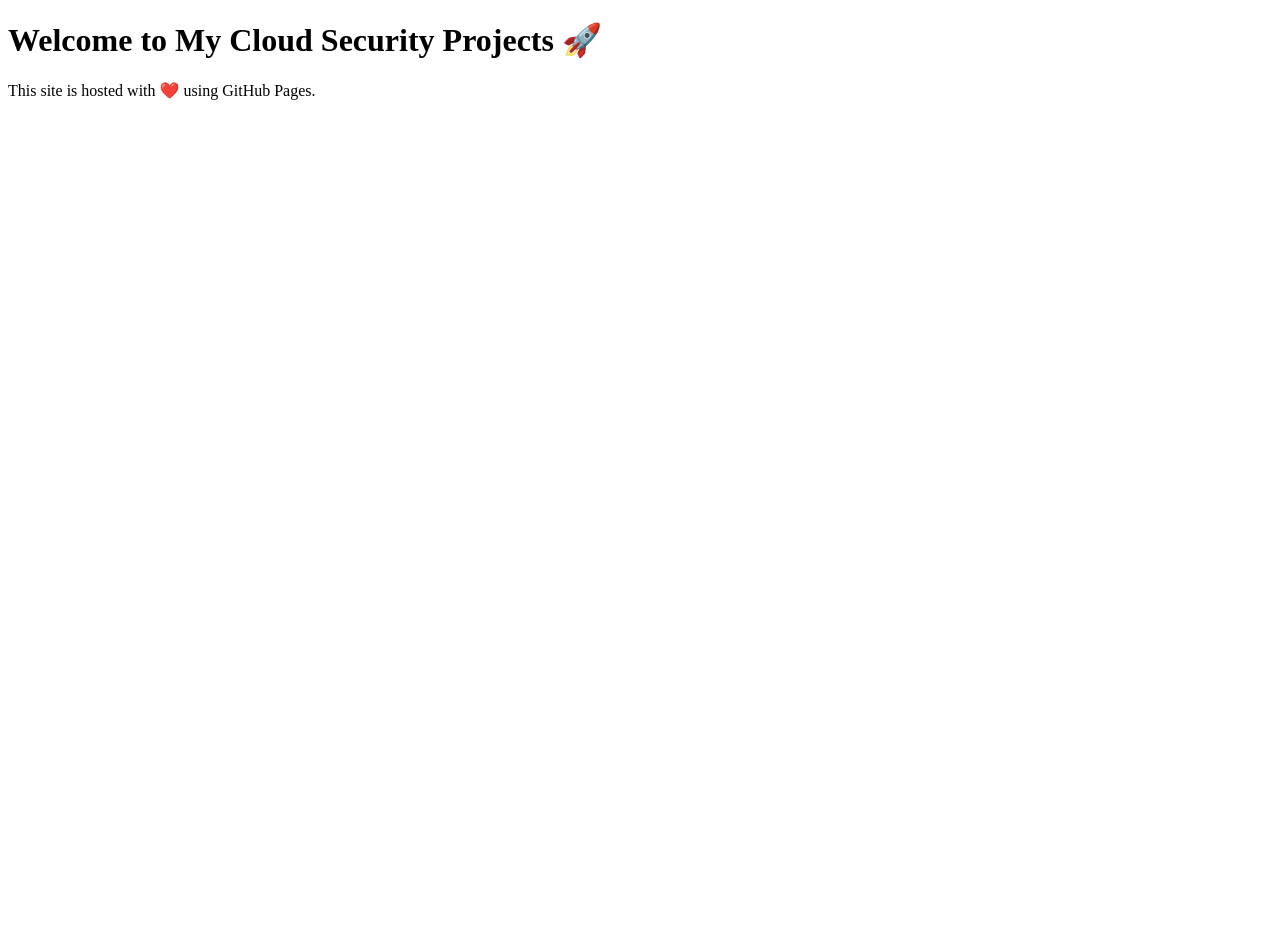
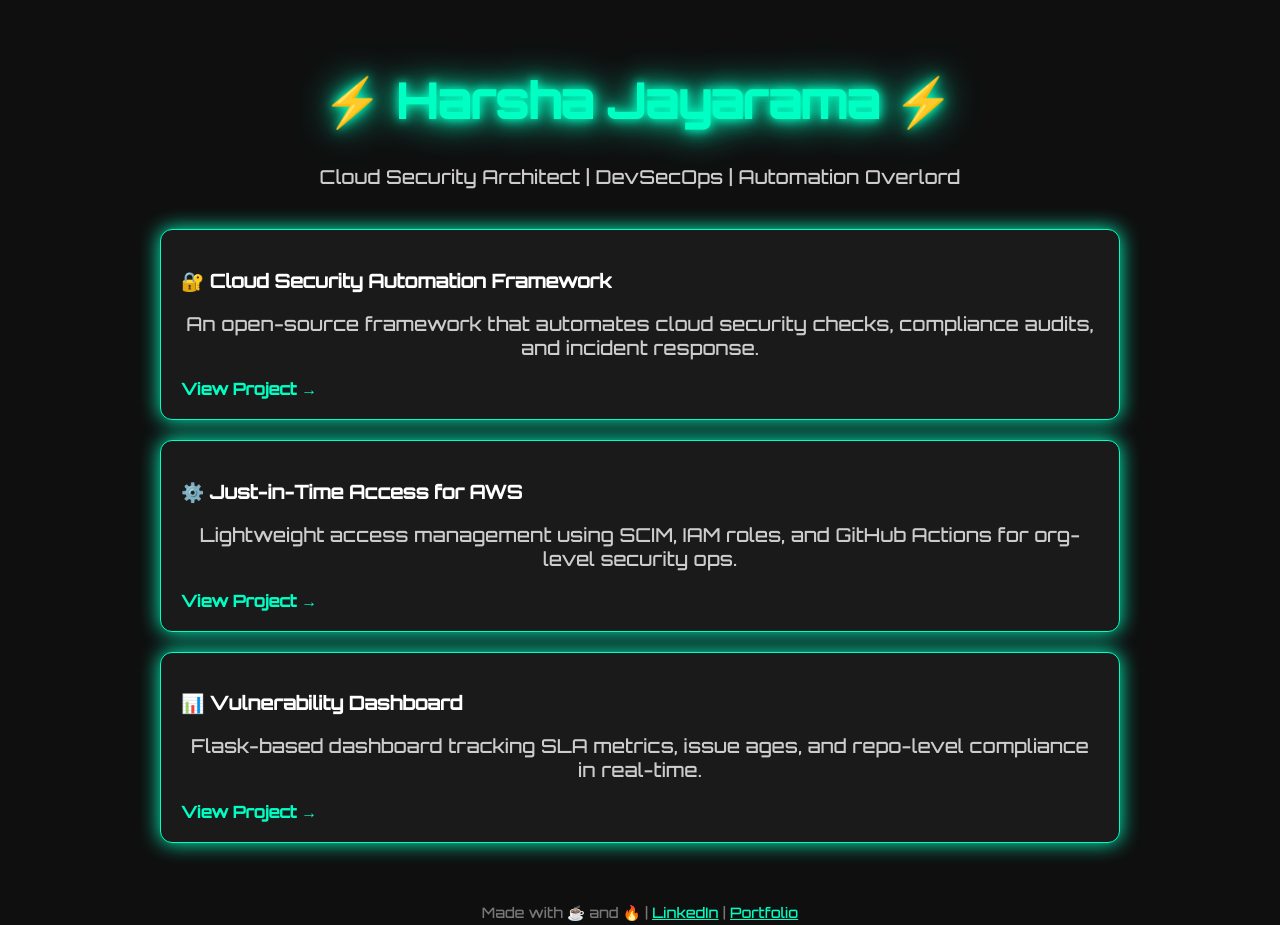
Before and after one commit to harsha-jayarama/harsha.jayarama, a plain HTML site: page index.html in a window 1280 px wide. Before the commit the page ends 800 px from the top, so only its background shows below. Drawn offline with Linux system fonts and the light colour scheme.

Commit message:
update repos from base

```diff
--- a/index.html
+++ b/index.html
@@ -1,11 +1,104 @@
 <!DOCTYPE html>
-<html>
+<html lang="en">
 <head>
-  <title>Harsha's Cloud Security Portal</title>
-  <link rel="stylesheet" href="style.css" />
+  <meta charset="UTF-8" />
+  <meta name="viewport" content="width=device-width, initial-scale=1.0" />
+  <title>Harsha | Cloud Security Architect</title>
+  <style>
+    @import url('https://fonts.googleapis.com/css2?family=Orbitron:wght@500&display=swap');
+    body {
+      margin: 0;
+      padding: 0;
+      background: #0f0f0f;
+      color: #00ffc3;
+      font-family: 'Orbitron', sans-serif;
+    }
+    .container {
+      max-width: 960px;
+      margin: auto;
+      padding: 40px 20px;
+    }
+    h1 {
+      font-size: 3em;
+      text-align: center;
+      animation: glitch 1.5s infinite;
+      color: #00ffc3;
+      text-shadow: 0 0 10px #00ffc3, 0 0 20px #00ffc3, 0 0 40px #00ffc3;
+    }
+    @keyframes glitch {
+      0% { transform: translate(0); }
+      20% { transform: translate(-2px, 2px); }
+      40% { transform: translate(-2px, -2px); }
+      60% { transform: translate(2px, 2px); }
+      80% { transform: translate(2px, -2px); }
+      100% { transform: translate(0); }
+    }
+    p {
+      font-size: 1.2em;
+      text-align: center;
+      color: #ccc;
+    }
+    .projects {
+      display: grid;
+      gap: 20px;
+      margin-top: 40px;
+    }
+    .card {
+      background: #1a1a1a;
+      border: 1px solid #00ffc3;
+      border-radius: 12px;
+      padding: 20px;
+      box-shadow: 0 0 20px #00ffc3;
+      transition: transform 0.3s ease;
+    }
+    .card:hover {
+      transform: scale(1.03);
+    }
+    .card h3 {
+      color: #ffffff;
+      margin-bottom: 10px;
+    }
+    .card a {
+      color: #00ffc3;
+      text-decoration: none;
+      font-weight: bold;
+    }
+    .footer {
+      text-align: center;
+      margin-top: 60px;
+      font-size: 0.9em;
+      color: #777;
+    }
+  </style>
 </head>
 <body>
-  <h1>Welcome to My Cloud Security Projects 🚀</h1>
-  <p>This site is hosted with ❤️ using GitHub Pages.</p>
+  <div class="container">
+    <h1>⚡ Harsha Jayarama ⚡</h1>
+    <p>Cloud Security Architect | DevSecOps | Automation Overlord</p>
+
+    <div class="projects">
+      <div class="card">
+        <h3>🔐 Cloud Security Automation Framework</h3>
+        <p>An open-source framework that automates cloud security checks, compliance audits, and incident response.</p>
+        <a href="https://github.com/harsha-jayarama/cloud-security-automation" target="_blank">View Project →</a>
+      </div>
+
+      <div class="card">
+        <h3>⚙️ Just-in-Time Access for AWS</h3>
+        <p>Lightweight access management using SCIM, IAM roles, and GitHub Actions for org-level security ops.</p>
+        <a href="https://github.com/harsha-jayarama/jit-access-toolkit" target="_blank">View Project →</a>
+      </div>
+
+      <div class="card">
+        <h3>📊 Vulnerability Dashboard</h3>
+        <p>Flask-based dashboard tracking SLA metrics, issue ages, and repo-level compliance in real-time.</p>
+        <a href="https://github.com/harsha-jayarama/vuln-dashboard" target="_blank">View Project →</a>
+      </div>
+    </div>
+
+    <div class="footer">
+      Made with ☕ and 🔥 | <a href="https://linkedin.com/in/harsha-jayarama" style="color:#00ffc3;">LinkedIn</a> | <a href="https://harsha.dev" style="color:#00ffc3;">Portfolio</a>
+    </div>
+  </div>
 </body>
 </html>
```
